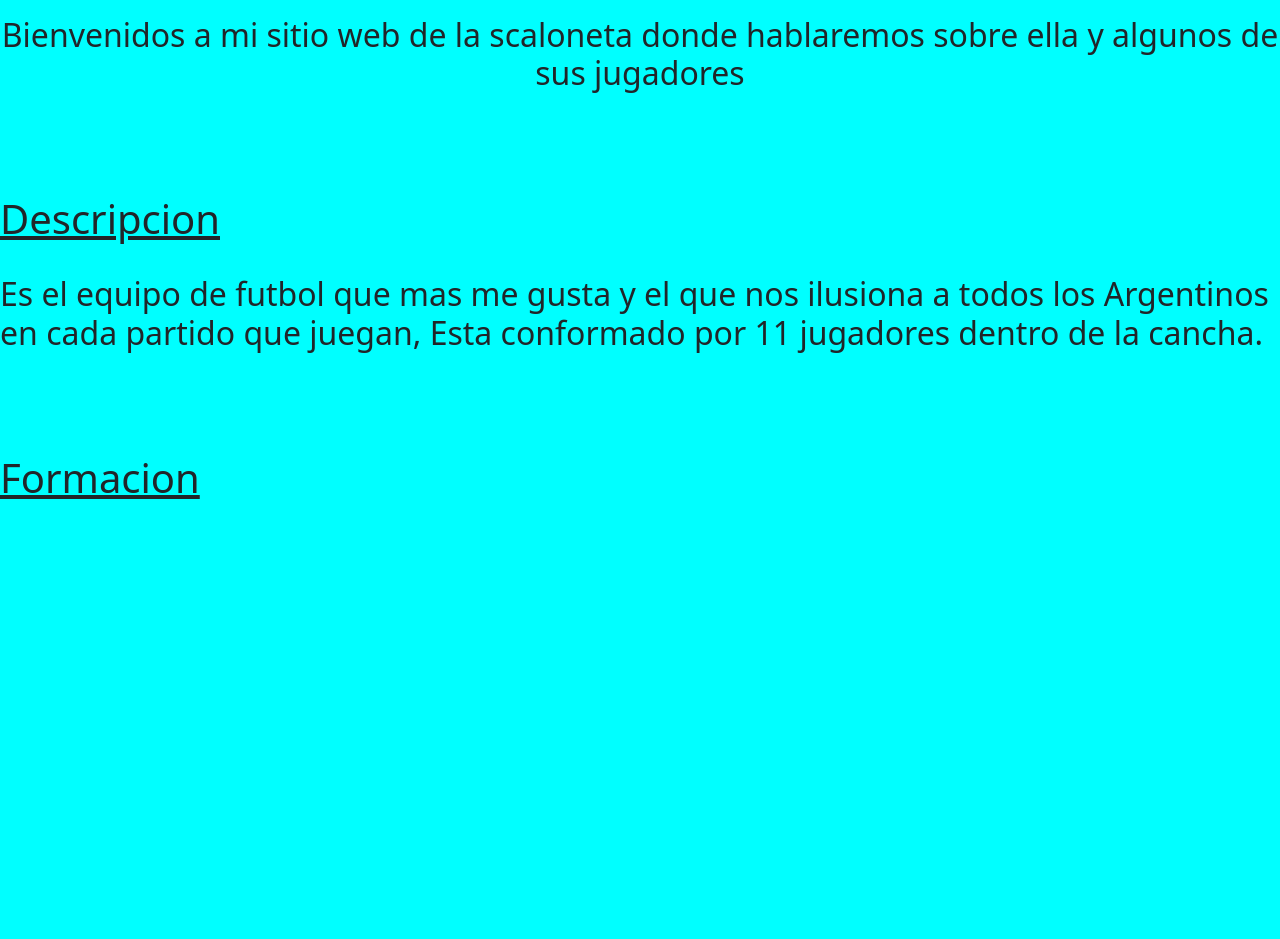
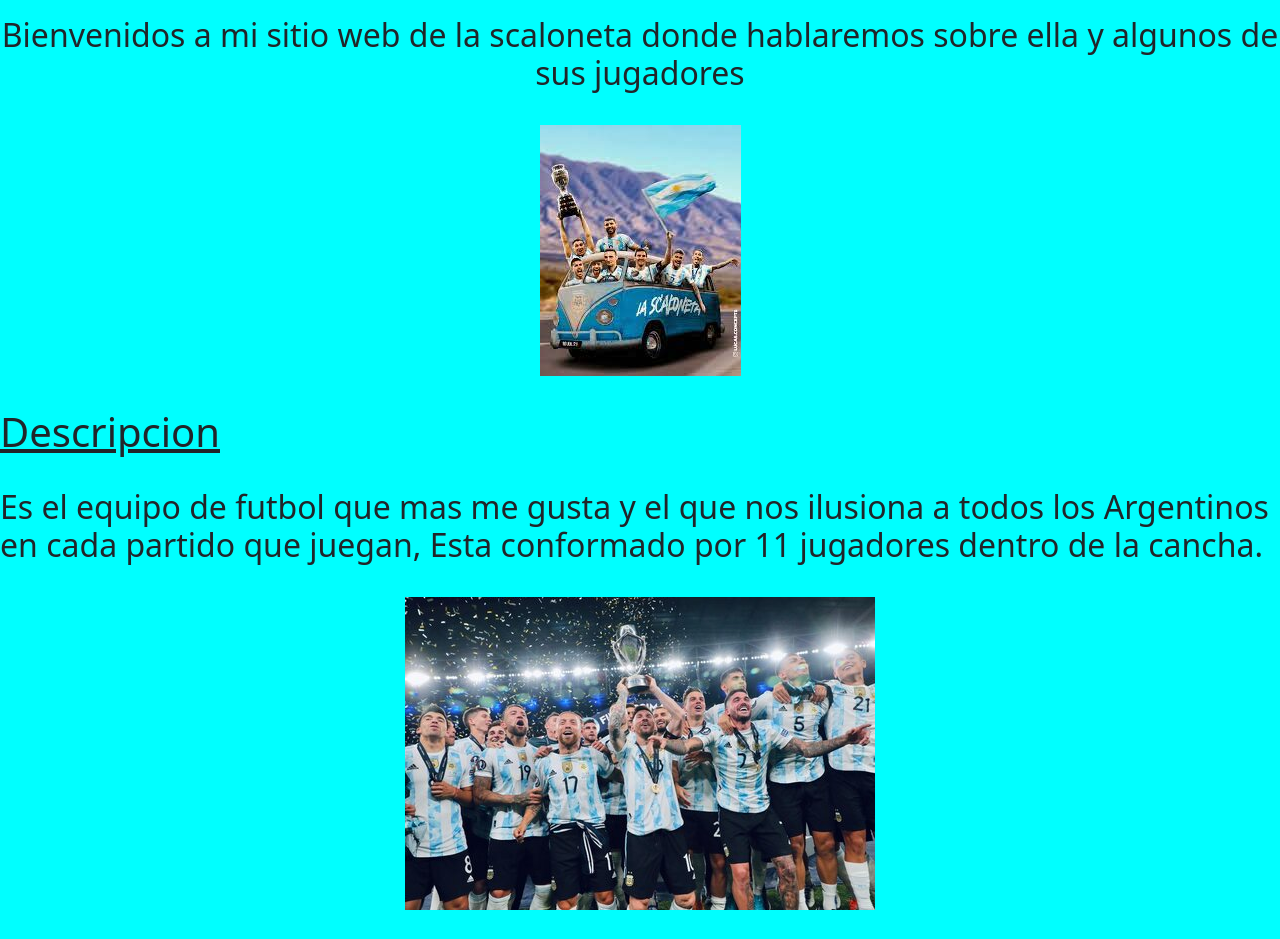
Before and after one commit to Dempsay/La_Scalonta, a plain HTML site: page index.html in a window 1280 px wide. Shown: the part 120-1059 px from the top of the page. Before the commit the page ends 800 px from the top, so only its background shows below. Drawn offline with Linux system fonts and the light colour scheme; the site is published under a folder, as on GitHub Pages, so addresses that start at the root find nothing.

Commit message:
imgssss ahhhh

```diff
--- a/index.html
+++ b/index.html
@@ -36,7 +36,7 @@
           </h2>
           <br>
           <h2 class="imagenes">
-          <img src="/img/descarga.jpg" alt="">
+          <img src="img/descarga.jpg" alt="">
           </h2>
           <br>
           <h1 class="subtitulo">Descripcion</h1>
@@ -46,7 +46,7 @@
           </h2>
           <br>
           <h2 class="imagenes">
-          <img src="/img/557701-whatsapp-20image-202022-06-07-20at-206-35-49-20pm.jpeg" alt="">
+          <img src="img/557701-whatsapp-20image-202022-06-07-20at-206-35-49-20pm.jpeg" alt="">
           </h2>
           <br>
           <h1 class="subtitulo">
@@ -54,7 +54,7 @@
           </h1>
           <br>
           <h2 class="imagenes">
-          <img src="/img/YFTDQVGVPRHX7GAQ3FHTU5KTQU.png" alt="">
+          <img src="img/YFTDQVGVPRHX7GAQ3FHTU5KTQU.png" alt="">
           </h2>
           <script src="js/bootstrap.js"></script>
           <script src="js/bootstrap.bundle.js"></script>
```
